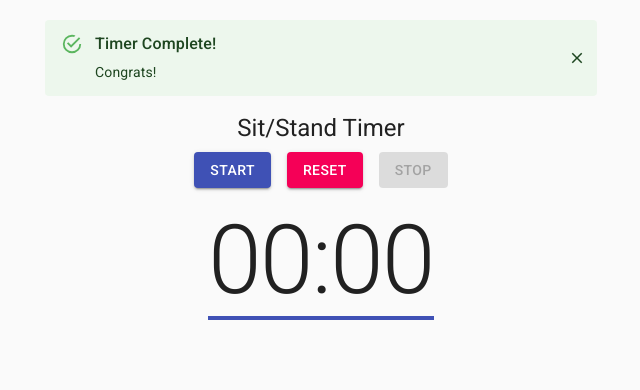
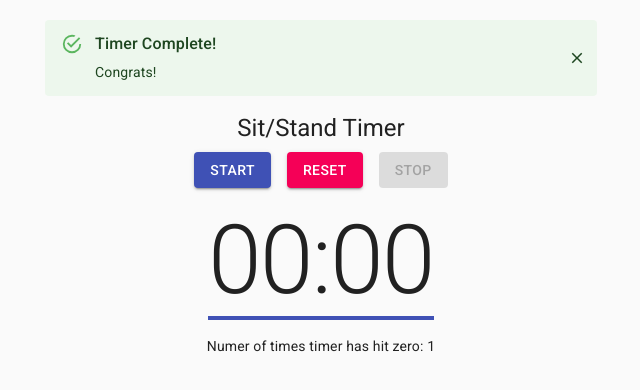
Before and after one commit to jasonrastovski/sit-stand-timer, a React (Create React App) app: page / in a window 1280 px wide. Both pictures are taken after a click on the button "START". Shown: the top 390 px of the page, without its empty margins (319-959 px from the left). Built offline with nearby package versions, Linux system fonts and the light colour scheme.

Commit message:
Adds today stats and prompt before leaving

```diff
--- a/public/index.html
+++ b/public/index.html
@@ -32,7 +32,7 @@
       work correctly both with client-side routing and a non-root public URL.
       Learn how to configure a non-root public URL by running `npm run build`.
     -->
-    <title>React App</title>
+    <title>Sit/Stand App!</title>
   </head>
   <body>
     <noscript>You need to enable JavaScript to run this app.</noscript>
--- /dev/null
+++ b/src/modules/todayStats.tsx
@@ -0,0 +1,19 @@
+import * as React from "react";
+import { LocalStorageUtils } from "../utils/localStorageUtils";
+import { Typography } from "@material-ui/core";
+
+export const TodayStats: React.FunctionComponent = () => {
+  const timeTrackingForToday = LocalStorageUtils.getTimeTrackingForToday();
+
+  if (timeTrackingForToday !== undefined) {
+    return (
+      <Typography variant={"body2"}>
+        Numer of times timer has hit zero: {timeTrackingForToday.timerCount}
+      </Typography>
+    );
+  }
+
+  return (
+    <Typography variant={"body2"}>there are no stats for today.</Typography>
+  );
+};
--- a/src/pages/mainPage.tsx
+++ b/src/pages/mainPage.tsx
@@ -12,8 +12,10 @@ import AlertTitle from "@material-ui/lab/AlertTitle";
 import CloseIcon from "@material-ui/icons/Close";
 import { Timer } from "../modules/timer";
 import { TimeUtils } from "../timeUtils";
-import { TimerTracking, TIMER_TRACKER } from "./models";
+import { TIMER_TRACKER } from "./models";
 import _ from "lodash";
+import { TodayStats } from "../modules/todayStats";
+import { LocalStorageUtils } from "../utils/localStorageUtils";
 const Default_Timer_Value_In_Seconds = 2;
 
 export const MainPage: React.FunctionComponent = () => {
@@ -25,21 +27,25 @@ export const MainPage: React.FunctionComponent = () => {
   const [isNotificationOpen, setIsNotificationOpen] = React.useState(false);
 
   useEffect(() => {
+    window.onbeforeunload = () => {
+      return "are you sure you want to leave?";
+    };
+
+    return () => {
+      window.onbeforeunload = null;
+    };
+  }, []);
+
+  useEffect(() => {
     if (timeLeftOnTimerInSeconds === 0) {
       console.log("notifying...");
       // TODO: (JR) time to make a sound!
 
       setIsTimerRunning(false);
 
-      let existingTimeTrackings = new Array<TimerTracking>();
-
-      const timerTrackingObj = localStorage.getItem(TIMER_TRACKER);
-      if (timerTrackingObj) {
-        existingTimeTrackings = JSON.parse(timerTrackingObj);
-      }
-
-      const timeTrackingForToday = existingTimeTrackings.find(
-        (timerTracking) => timerTracking.date === new Date().toDateString()
+      const existingTimeTrackings = LocalStorageUtils.getTimeTracking();
+      const timeTrackingForToday = LocalStorageUtils.getTimeTrackingForToday(
+        existingTimeTrackings
       );
 
       const updatedTimeTrackings = _.unionBy(
@@ -59,11 +65,16 @@ export const MainPage: React.FunctionComponent = () => {
     }
   }, [timeLeftOnTimerInSeconds]);
 
+  const resetMostThings = () => {
+    setIsNotificationOpen(false);
+    setTimeLeftOnTimerInSeconds(Default_Timer_Value_In_Seconds);
+    setPercentComplete(0);
+    document.title = "Sit/Stand Timer";
+  };
+
   const startTimer = () => {
-    setIsNotificationOpen(false);
     if (timeLeftOnTimerInSeconds === 0) {
-      setTimeLeftOnTimerInSeconds(Default_Timer_Value_In_Seconds);
-      setPercentComplete(0);
+      resetMostThings();
     }
 
     setIsTimerRunning(true);
@@ -71,8 +82,7 @@ export const MainPage: React.FunctionComponent = () => {
 
   const resetTimer = () => {
     setIsNotificationOpen(false);
-    setTimeLeftOnTimerInSeconds(Default_Timer_Value_In_Seconds);
-    setPercentComplete(0);
+    resetMostThings();
   };
 
   const stopTimer = () => {
@@ -169,6 +179,9 @@ export const MainPage: React.FunctionComponent = () => {
             </Typography>
             <LinearProgress variant="determinate" value={percentComplete} />
           </Grid>
+          <Grid item>
+            <TodayStats />
+          </Grid>
         </Grid>
       </Grid>
     </Container>
--- /dev/null
+++ b/src/utils/localStorageUtils.ts
@@ -0,0 +1,25 @@
+import { TimerTracking, TIMER_TRACKER } from "../pages/models";
+
+export class LocalStorageUtils {
+  static getTimeTrackingForToday = (
+    existingTimeTrackings: Array<TimerTracking> | null = null
+  ) => {
+    if (existingTimeTrackings === null) {
+      existingTimeTrackings = LocalStorageUtils.getTimeTracking();
+    }
+    return existingTimeTrackings.find(
+      (timerTracking) => timerTracking.date === new Date().toDateString()
+    );
+  };
+
+  static getTimeTracking = () => {
+    let existingTimeTrackings = new Array<TimerTracking>();
+
+    const timerTrackingObj = localStorage.getItem(TIMER_TRACKER);
+    if (timerTrackingObj) {
+      existingTimeTrackings = JSON.parse(timerTrackingObj);
+    }
+
+    return existingTimeTrackings;
+  };
+}
```
